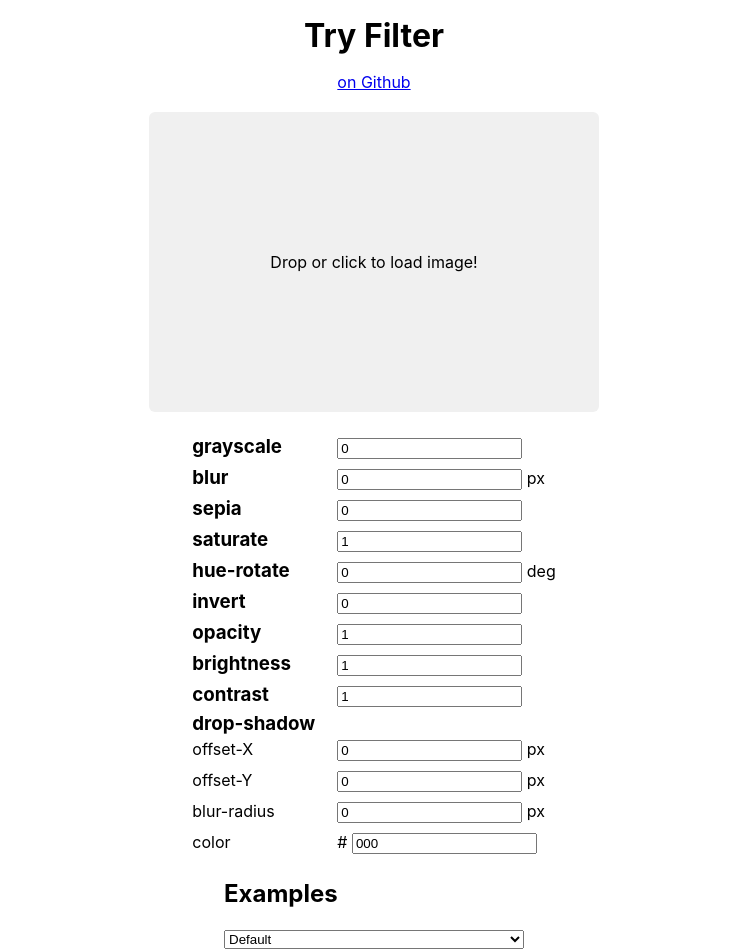
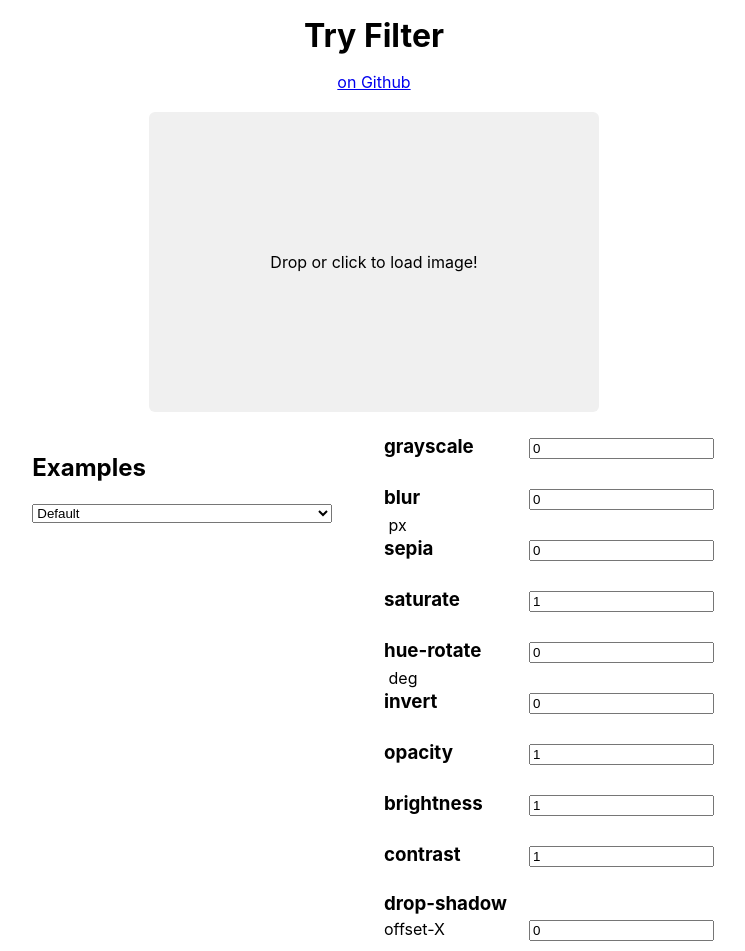
Before and after one commit to Cygra/easy-filter, a React app: page / in a window 1280 px wide. Shown: the top 951 px of the page, without its empty margins (266-1011 px from the left). Built offline with nearby package versions, Linux system fonts and the light colour scheme.

Commit message:
update style

```diff
--- a/src/App.scss
+++ b/src/App.scss
@@ -1,6 +1,6 @@
 .App {
   max-width: 1200px;
-  margin: 0 auto;
+  margin: 0 auto 10px;
   display: flex;
   flex-direction: column;
   align-items: center;
@@ -56,6 +56,18 @@
     height: auto;
   }
 
+  .filters-container {
+    display: flex;
+    align-items: flex-start;
+
+    & > div {
+      flex: 1;
+      &:last-child {
+        margin-left: 20px;
+        min-width: 310px;
+      }
+    }
+
     input[type='number'],
     input[type='text'] {
       margin: 5px 0;
@@ -65,3 +77,4 @@
       width: 300px;
     }
   }
+}
--- a/src/App.tsx
+++ b/src/App.tsx
@@ -177,6 +177,19 @@ class App extends Component<{}, State & Filters> {
           onChange={this.onImgChange}
           className="hidden"
         />
+
+        <div className="filters-container">
+          <div>
+            <h2>Examples</h2>
+            <select onChange={this.setExampleFilter} value={selectedExample}>
+              <option value={''}>Default</option>
+              {Object.keys(filters).map(i => (
+                <option value={i} key={i}>
+                  {i}
+                </option>
+              ))}
+            </select>
+          </div>
           <div>
             <h3>grayscale</h3>
             <input
@@ -285,16 +298,6 @@ class App extends Component<{}, State & Filters> {
               id="color-input"
             />
           </div>
-        <div>
-          <h2>Examples</h2>
-          <select onChange={this.setExampleFilter} value={selectedExample}>
-            <option value={''}>Default</option>
-            {Object.keys(filters).map(i => (
-              <option value={i} key={i}>
-                {i}
-              </option>
-            ))}
-          </select>
         </div>
       </div>
     )
```
Lines whose indentation alone changed are shown as unchanged.
